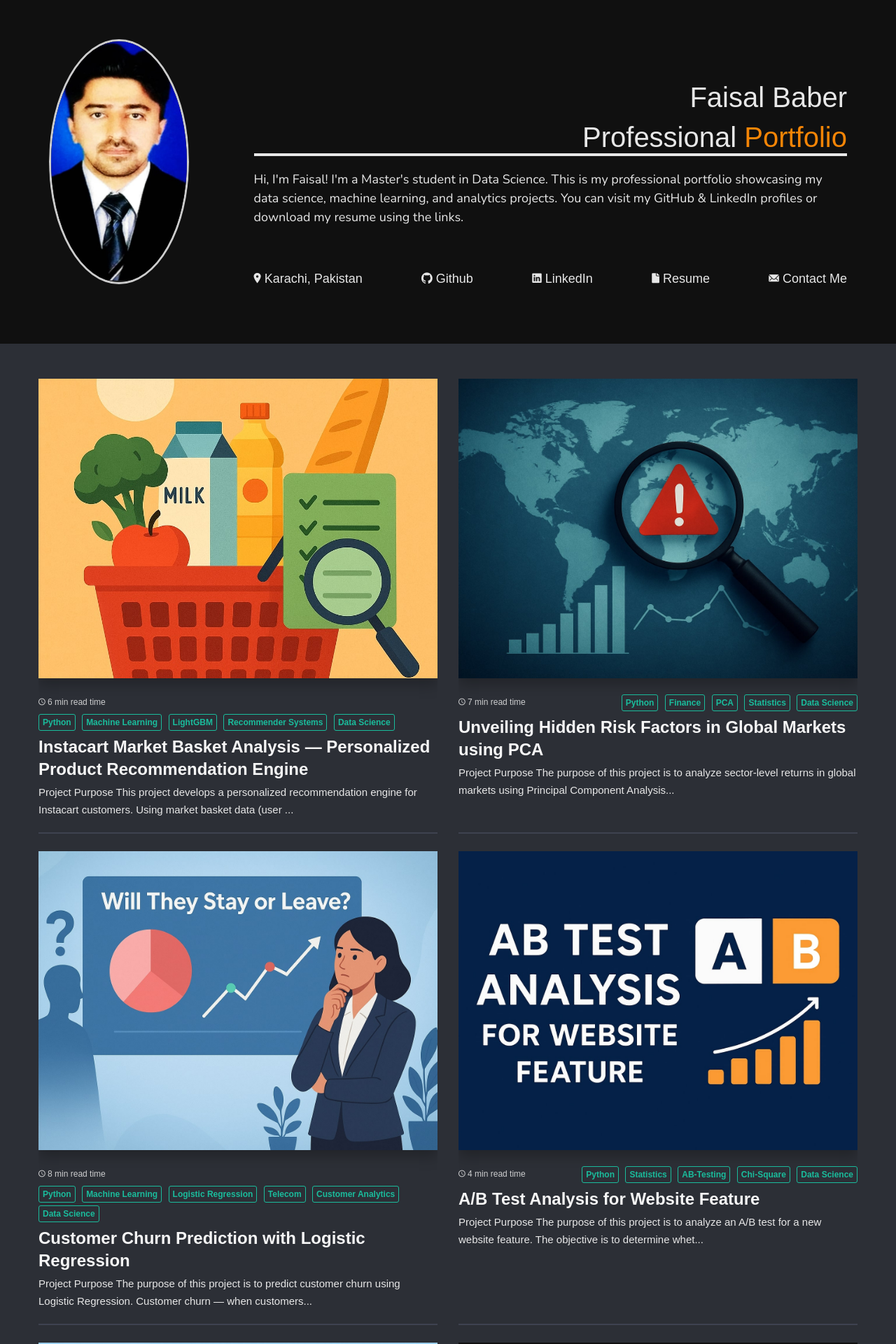
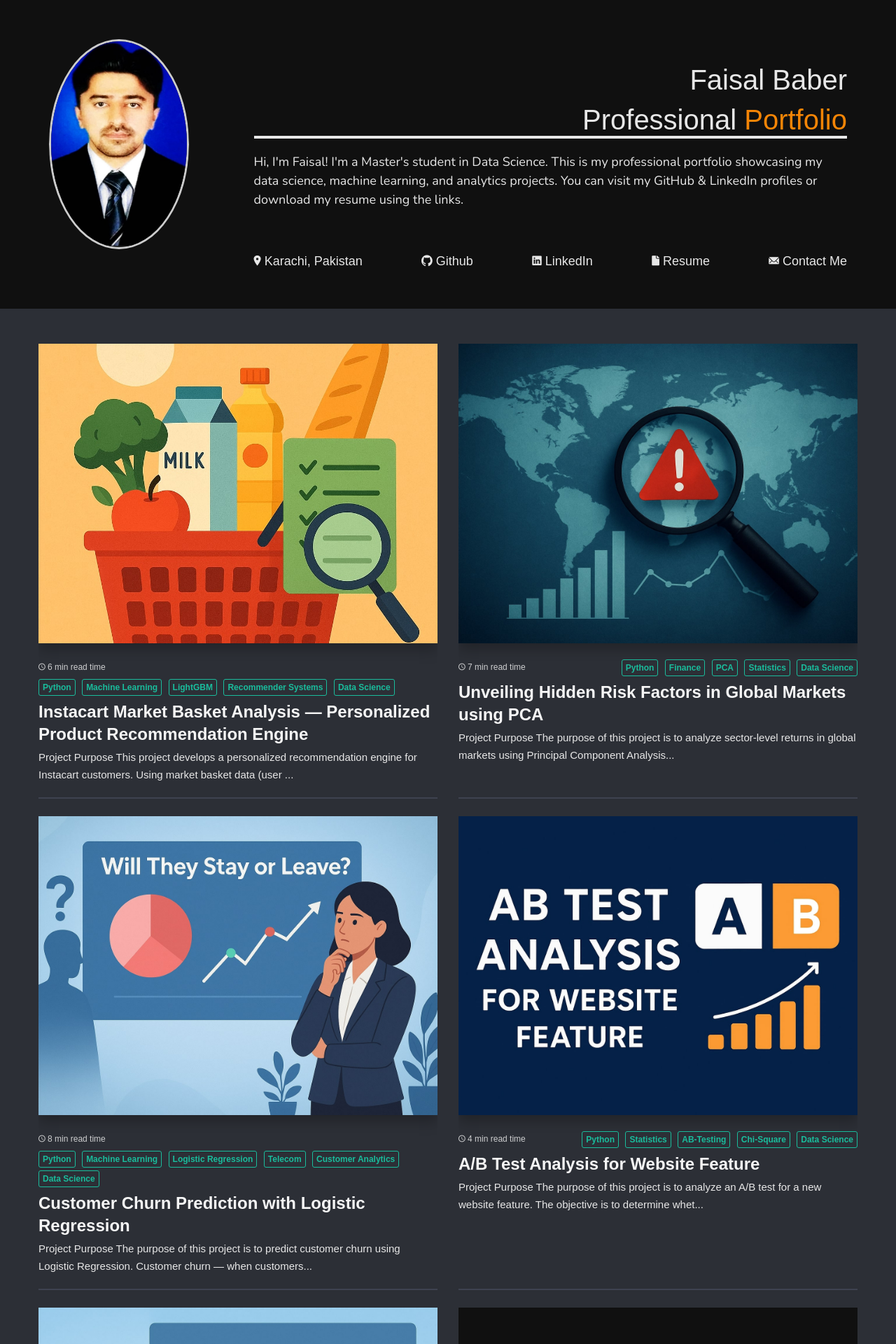
Before and after one commit to BaberFaisal/Faisal_Baber.github.io, a Jekyll site: the page built from index.html, in a window 1280 px wide. Shown: the top 1920 px of the page at 70% size. Built offline with Jekyll 4.4.1, drawn with Linux system fonts in a browser that asks for light colours; nearby versions of some CDN libraries; some web fonts are replaced; the list of posts is cut into pages by our own code.

Commit message:
main.scss

```diff
--- a/assets/css/main.scss
+++ b/assets/css/main.scss
@@ -138,8 +138,8 @@ code.language-plaintext.highlighter-rouge {
 
 // === Profile image styles ===
 .header-avatar-img {
-  width: 350px;
-  height: 350px;
+  width: 300px;
+  height: 300px;
   border-radius: 50%;
   object-fit: cover;
   border: 3px solid #ccc;
```
